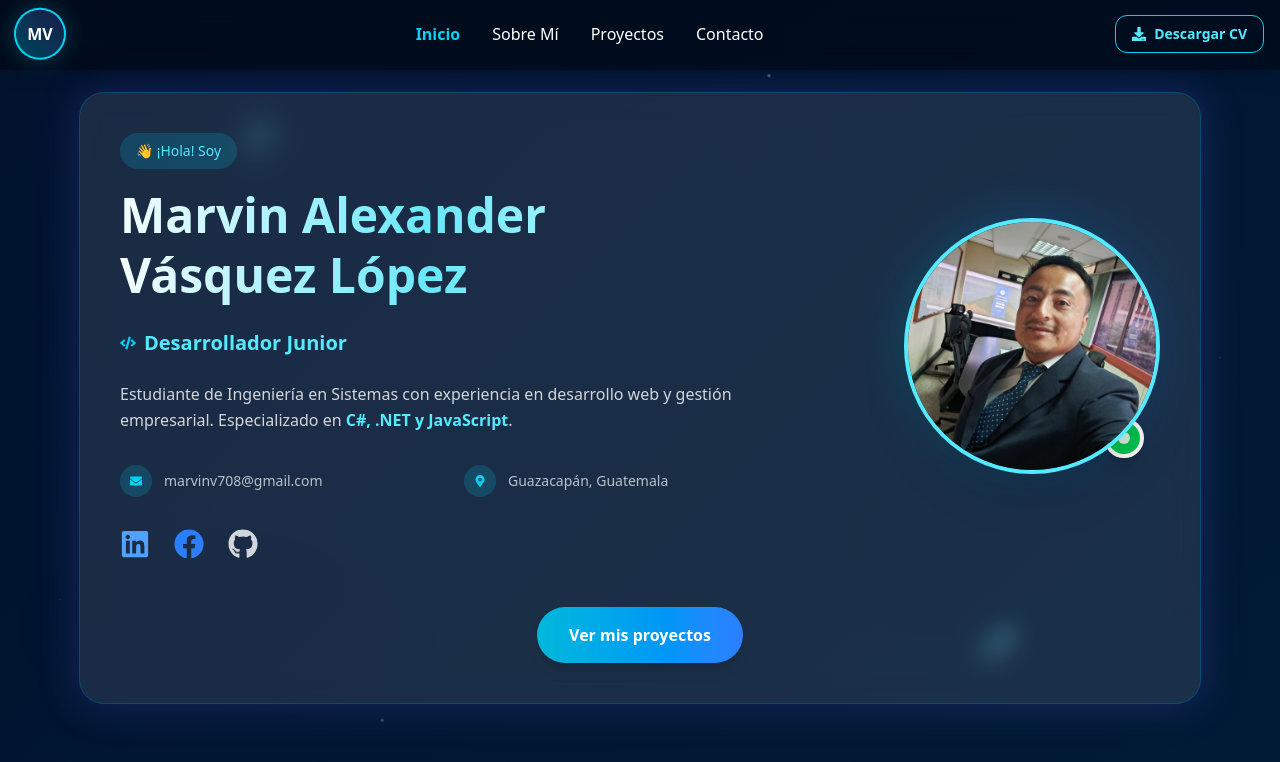
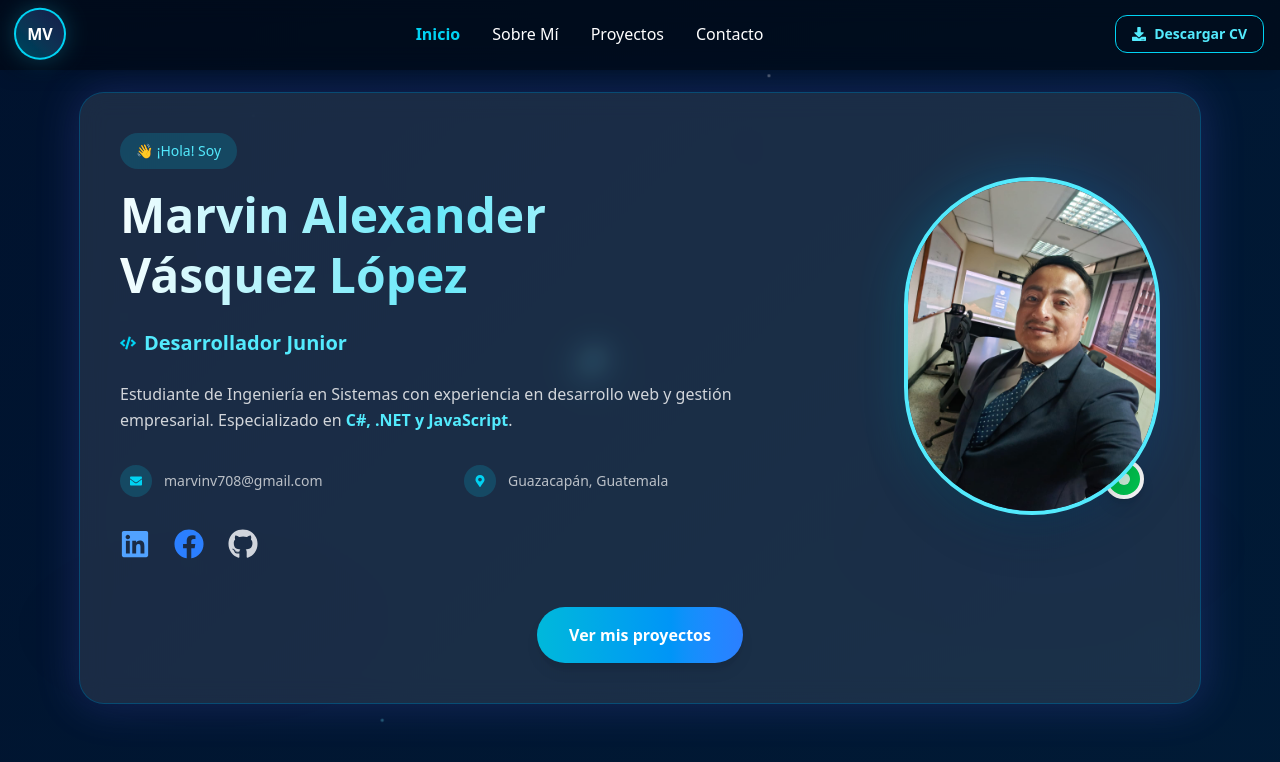
Before and after one commit to Alexmavl/Portafolio-mavl, a React (Vite) app: page / in a window 1280 px wide. Shown: the part 66-828 px from the top of the page. Built offline with nearby package versions, Linux system fonts and the light colour scheme.

Commit message:
se agregaron animaciones de responsividad para movil

```diff
--- a/src/App.css
+++ b/src/App.css
@@ -1,10 +1,40 @@
+/* ROOT CONTAINER RESPONSIVO */
 #root {
   max-width: 1280px;
   margin: 0 auto;
-  padding: 2rem;
-  text-align: center;
+  /* Padding responsivo optimizado */
+  padding: 0.5rem;
+  text-align: left; /* Mejor para móvil */
+  position: relative;
+  z-index: 2;
 }
 
+/* Responsive padding para diferentes dispositivos */
+@media (min-width: 640px) {
+  #root {
+    padding: 0.75rem 1rem;
+  }
+}
+
+@media (min-width: 768px) {
+  #root {
+    padding: 1rem 1.5rem;
+  }
+}
+
+@media (min-width: 1024px) {
+  #root {
+    padding: 1.5rem 2rem;
+  }
+}
+
+@media (min-width: 1280px) {
+  #root {
+    padding: 2rem;
+  }
+}
+
+/* ANIMACIONES OPTIMIZADAS */
 @keyframes backgroundShift {
   0% {
     background-position: 0% 50%;
@@ -18,8 +48,7 @@
 }
 
 @keyframes twinkle {
-  0%,
-  100% {
+  0%, 100% {
     opacity: 0.3;
     transform: scale(1);
   }
@@ -41,20 +70,17 @@
     opacity: 0.8;
   }
   100% {
-    transform: translateX(calc(100vw + 100px)) translateY(calc(100vh + 100px))
-      rotate(45deg);
+    transform: translateX(calc(100vw + 100px)) translateY(calc(100vh + 100px)) rotate(45deg);
     opacity: 0;
   }
 }
 
 @keyframes meteorGlow {
-  0%,
-  100% {
+  0%, 100% {
     box-shadow: 0 0 6px #67e8f9, 0 0 12px #67e8f9;
   }
   50% {
-    box-shadow: 0 0 20px #67e8f9, 0 0 40px #67e8f9,
-      0 0 60px rgba(103, 232, 249, 0.5);
+    box-shadow: 0 0 20px #67e8f9, 0 0 40px #67e8f9, 0 0 60px rgba(103, 232, 249, 0.5);
   }
 }
 
@@ -73,20 +99,19 @@
   }
 }
 
+/* BODY CON EFECTOS OPTIMIZADOS */
 body {
   background: linear-gradient(-45deg, #0b0b0b, #01223d, #000925, #011764);
   background-size: 400% 400%;
   animation: backgroundShift 20s ease infinite;
   color: #ffffff;
   position: relative;
-  body {
   overflow-x: hidden;
-
+  margin: 0;
+  padding: 0;
 }
 
-}
-
-/* Estrellas de fondo */
+/* ESTRELLAS OPTIMIZADAS PARA MÓVIL */
 body::before {
   content: '';
   position: fixed;
@@ -97,125 +122,39 @@
   pointer-events: none;
   z-index: 0;
   background-image:
-    /* Estrellas grandes */ radial-gradient(
-      circle at 20% 15%,
-      #ffffff 0%,
-      #ffffff 1px,
-      transparent 2px
-    ),
-    radial-gradient(
-      circle at 80% 25%,
-      #67e8f9 0%,
-      #67e8f9 1px,
-      transparent 2px
-    ),
-    radial-gradient(
-      circle at 15% 70%,
-      #ffffff 0%,
-      #ffffff 1px,
-      transparent 2px
-    ),
-    radial-gradient(
-      circle at 90% 80%,
-      #67e8f9 0%,
-      #67e8f9 1px,
-      transparent 2px
-    ),
-    radial-gradient(
-      circle at 60% 10%,
-      #ffffff 0%,
-      #ffffff 1px,
-      transparent 2px
-    ),
-    radial-gradient(
-      circle at 30% 90%,
-      #67e8f9 0%,
-      #67e8f9 1px,
-      transparent 2px
-    ),
-    radial-gradient(
-      circle at 75% 60%,
-      #ffffff 0%,
-      #ffffff 1px,
-      transparent 2px
-    ),
-    radial-gradient(
-      circle at 10% 40%,
-      #67e8f9 0%,
-      #67e8f9 1px,
-      transparent 2px
-    ),
-    /* Estrellas medianas */ radial-gradient(
-      circle at 45% 30%,
-      rgba(255, 255, 255, 0.8) 0%,
-      rgba(255, 255, 255, 0.8) 0.5px,
-      transparent 1px
-    ),
-    radial-gradient(
-      circle at 70% 45%,
-      rgba(103, 232, 249, 0.8) 0%,
-      rgba(103, 232, 249, 0.8) 0.5px,
-      transparent 1px
-    ),
-    radial-gradient(
-      circle at 25% 55%,
-      rgba(255, 255, 255, 0.8) 0%,
-      rgba(255, 255, 255, 0.8) 0.5px,
-      transparent 1px
-    ),
-    radial-gradient(
-      circle at 85% 20%,
-      rgba(103, 232, 249, 0.8) 0%,
-      rgba(103, 232, 249, 0.8) 0.5px,
-      transparent 1px
-    ),
-    /* Estrellas pequeñas */ radial-gradient(
-      circle at 35% 75%,
-      rgba(255, 255, 255, 0.6) 0%,
-      rgba(255, 255, 255, 0.6) 0.3px,
-      transparent 0.5px
-    ),
-    radial-gradient(
-      circle at 55% 85%,
-      rgba(103, 232, 249, 0.6) 0%,
-      rgba(103, 232, 249, 0.6) 0.3px,
-      transparent 0.5px
-    ),
-    radial-gradient(
-      circle at 95% 45%,
-      rgba(255, 255, 255, 0.6) 0%,
-      rgba(255, 255, 255, 0.6) 0.3px,
-      transparent 0.5px
-    ),
-    radial-gradient(
-      circle at 5% 75%,
-      rgba(103, 232, 249, 0.6) 0%,
-      rgba(103, 232, 249, 0.6) 0.3px,
-      transparent 0.5px
-    );
+    /* Estrellas principales - menos en móvil */
+    radial-gradient(circle at 20% 15%, #ffffff 0%, #ffffff 1px, transparent 2px),
+    radial-gradient(circle at 80% 25%, #67e8f9 0%, #67e8f9 1px, transparent 2px),
+    radial-gradient(circle at 15% 70%, #ffffff 0%, #ffffff 1px, transparent 2px),
+    radial-gradient(circle at 90% 80%, #67e8f9 0%, #67e8f9 1px, transparent 2px);
 
-  background-size:
-    100% 100%,
-    100% 100%,
-    100% 100%,
-    100% 100%,
-    100% 100%,
-    100% 100%,
-    100% 100%,
-    100% 100%,
-    100% 100%,
-    100% 100%,
-    100% 100%,
-    100% 100%,
-    100% 100%,
-    100% 100%,
-    100% 100%,
-    100% 100%;
-
+  background-size: 100% 100%, 100% 100%, 100% 100%, 100% 100%;
   animation: twinkle 3s ease-in-out infinite alternate;
 }
 
-/* Nebulosa de fondo */
+/* Estrellas adicionales solo en pantallas grandes */
+@media (min-width: 768px) {
+  body::before {
+    background-image:
+      radial-gradient(circle at 20% 15%, #ffffff 0%, #ffffff 1px, transparent 2px),
+      radial-gradient(circle at 80% 25%, #67e8f9 0%, #67e8f9 1px, transparent 2px),
+      radial-gradient(circle at 15% 70%, #ffffff 0%, #ffffff 1px, transparent 2px),
+      radial-gradient(circle at 90% 80%, #67e8f9 0%, #67e8f9 1px, transparent 2px),
+      radial-gradient(circle at 60% 10%, #ffffff 0%, #ffffff 1px, transparent 2px),
+      radial-gradient(circle at 30% 90%, #67e8f9 0%, #67e8f9 1px, transparent 2px),
+      radial-gradient(circle at 75% 60%, #ffffff 0%, #ffffff 1px, transparent 2px),
+      radial-gradient(circle at 10% 40%, #67e8f9 0%, #67e8f9 1px, transparent 2px),
+      /* Estrellas medianas */
+      radial-gradient(circle at 45% 30%, rgba(255, 255, 255, 0.8) 0%, rgba(255, 255, 255, 0.8) 0.5px, transparent 1px),
+      radial-gradient(circle at 70% 45%, rgba(103, 232, 249, 0.8) 0%, rgba(103, 232, 249, 0.8) 0.5px, transparent 1px),
+      radial-gradient(circle at 25% 55%, rgba(255, 255, 255, 0.8) 0%, rgba(255, 255, 255, 0.8) 0.5px, transparent 1px),
+      radial-gradient(circle at 85% 20%, rgba(103, 232, 249, 0.8) 0%, rgba(103, 232, 249, 0.8) 0.5px, transparent 1px);
+
+    background-size: 100% 100%, 100% 100%, 100% 100%, 100% 100%, 100% 100%, 100% 100%, 100% 100%, 100% 100%, 100% 100%, 100% 100%, 100% 100%, 100% 100%;
+  }
+}
+
+/* NEBULOSA DE FONDO OPTIMIZADA */
 body::after {
   content: '';
   position: fixed;
@@ -226,31 +165,25 @@
   pointer-events: none;
   z-index: 0;
   background-image:
-    /* Nebulosas difusas */ radial-gradient(
-      ellipse 300px 150px at 20% 30%,
-      rgba(103, 232, 249, 0.05) 0%,
-      transparent 70%
-    ),
-    radial-gradient(
-      ellipse 400px 200px at 80% 70%,
-      rgba(95, 39, 205, 0.08) 0%,
-      transparent 70%
-    ),
-    radial-gradient(
-      ellipse 250px 100px at 60% 20%,
-      rgba(103, 232, 249, 0.03) 0%,
-      transparent 70%
-    ),
-    radial-gradient(
-      ellipse 350px 180px at 15% 80%,
-      rgba(17, 47, 30, 0.1) 0%,
-      transparent 70%
-    );
-
+    /* Nebulosas simplificadas para móvil */
+    radial-gradient(ellipse 200px 100px at 20% 30%, rgba(103, 232, 249, 0.03) 0%, transparent 70%),
+    radial-gradient(ellipse 250px 120px at 80% 70%, rgba(95, 39, 205, 0.05) 0%, transparent 70%);
   animation: nebula 15s ease-in-out infinite;
 }
 
-/* Meteoritos */
+/* Nebulosas adicionales para pantallas grandes */
+@media (min-width: 768px) {
+  body::after {
+    background-image:
+      radial-gradient(ellipse 300px 150px at 20% 30%, rgba(103, 232, 249, 0.05) 0%, transparent 70%),
+      radial-gradient(ellipse 400px 200px at 80% 70%, rgba(95, 39, 205, 0.08) 0%, transparent 70%),
+      radial-gradient(ellipse 250px 100px at 60% 20%, rgba(103, 232, 249, 0.03) 0%, transparent 70%),
+      radial-gradient(ellipse 350px 180px at 15% 80%, rgba(17, 47, 30, 0.1) 0%, transparent 70%);
+  }
+}
+
+/* METEORITOS - DESHABILITADOS EN MÓVIL PARA PERFORMANCE */
+@media (min-width: 768px) {
   .space-meteors {
     position: fixed;
     top: 0;
@@ -267,13 +200,7 @@
     position: absolute;
     width: 4px;
     height: 40px;
-  background: linear-gradient(
-    135deg,
-    #67e8f9 0%,
-    rgba(103, 232, 249, 0.8) 30%,
-    rgba(103, 232, 249, 0.4) 60%,
-    transparent 100%
-  );
+    background: linear-gradient(135deg, #67e8f9 0%, rgba(103, 232, 249, 0.8) 30%, rgba(103, 232, 249, 0.4) 60%, transparent 100%);
     border-radius: 50% 50% 50% 50% / 60% 60% 40% 40%;
     animation: meteorFall 8s linear infinite, meteorGlow 2s ease-in-out infinite alternate;
   }
@@ -294,19 +221,13 @@
     height: 30px;
   }
 
-/* Meteorito adicional */
   .meteor-extra {
     position: fixed;
     top: -50px;
     left: -50px;
     width: 2px;
     height: 25px;
-  background: linear-gradient(
-    135deg,
-    rgba(255, 255, 255, 0.9) 0%,
-    rgba(103, 232, 249, 0.7) 40%,
-    transparent 100%
-  );
+    background: linear-gradient(135deg, rgba(255, 255, 255, 0.9) 0%, rgba(103, 232, 249, 0.7) 40%, transparent 100%);
     border-radius: 50%;
     pointer-events: none;
     z-index: 1;
@@ -314,8 +235,9 @@
     animation-delay: -6s;
     transform: rotate(45deg);
   }
+}
 
-/* Partículas estelares */
+/* PARTÍCULAS ESTELARES SIMPLIFICADAS */
 .star-particles {
   position: fixed;
   top: 0;
@@ -326,6 +248,7 @@
   z-index: 0;
 }
 
+@media (min-width: 768px) {
   .star-particles::before,
   .star-particles::after {
     content: '';
@@ -349,17 +272,11 @@
     left: 75%;
     animation-delay: -3s;
   }
-
-
-#root {
-  position: relative;
-  z-index: 2;
 }
 
-
+/* ANIMACIONES ESPACIALES OPTIMIZADAS */
 @keyframes spaceFloat {
-  0%,
-  100% {
+  0%, 100% {
     transform: translateY(0px);
   }
   50% {
@@ -368,14 +285,11 @@
 }
 
 @keyframes cosmicPulse {
-  0%,
-  100% {
-    box-shadow: 0 0 20px rgba(103, 232, 249, 0.4),
-      0 0 40px rgba(103, 232, 249, 0.2), 0 0 60px rgba(95, 39, 205, 0.1);
+  0%, 100% {
+    box-shadow: 0 0 20px rgba(103, 232, 249, 0.4), 0 0 40px rgba(103, 232, 249, 0.2), 0 0 60px rgba(95, 39, 205, 0.1);
   }
   50% {
-    box-shadow: 0 0 30px rgba(103, 232, 249, 0.6),
-      0 0 60px rgba(103, 232, 249, 0.4), 0 0 100px rgba(95, 39, 205, 0.3);
+    box-shadow: 0 0 30px rgba(103, 232, 249, 0.6), 0 0 60px rgba(103, 232, 249, 0.4), 0 0 100px rgba(95, 39, 205, 0.3);
   }
 }
 
@@ -397,35 +311,36 @@
   }
 }
 
+/* ESTILOS DE COMPONENTES */
 .space-glassmorphism {
-  background: linear-gradient(
-    135deg,
-    rgba(255, 255, 255, 0.1) 0%,
-    rgba(103, 232, 249, 0.05) 25%,
-    rgba(95, 39, 205, 0.05) 50%,
-    rgba(255, 255, 255, 0.1) 100%
-  );
+  background: linear-gradient(135deg, rgba(255, 255, 255, 0.1) 0%, rgba(103, 232, 249, 0.05) 25%, rgba(95, 39, 205, 0.05) 50%, rgba(255, 255, 255, 0.1) 100%);
   border: 1px solid rgba(103, 232, 249, 0.3);
-  box-shadow: 0 8px 32px rgba(103, 232, 249, 0.15),
-    inset 0 1px 0 rgba(255, 255, 255, 0.1);
+  box-shadow: 0 8px 32px rgba(103, 232, 249, 0.15), inset 0 1px 0 rgba(255, 255, 255, 0.1);
 }
 
 .cosmic-border {
   position: relative;
   border: 3px solid transparent;
   background: linear-gradient(45deg, #67e8f9, #5f27cd, #67e8f9) border-box;
-  -webkit-mask: linear-gradient(#fff 0 0) padding-box,
-    linear-gradient(#fff 0 0);
+  -webkit-mask: linear-gradient(#fff 0 0) padding-box, linear-gradient(#fff 0 0);
   -webkit-mask-composite: subtract;
   mask: linear-gradient(#fff 0 0) padding-box, linear-gradient(#fff 0 0);
   mask-composite: subtract;
 }
 
+/* ANIMACIONES DE PERFIL - REDUCIDAS EN MÓVIL */
 .profile-aura {
-  animation: spaceFloat 3s ease-in-out infinite,
-    cosmicPulse 2s ease-in-out infinite;
+  animation: spaceFloat 3s ease-in-out infinite;
 }
 
+@media (min-width: 768px) {
+  .profile-aura {
+    animation: spaceFloat 3s ease-in-out infinite, cosmicPulse 2s ease-in-out infinite;
+  }
+}
+
+/* PARTÍCULAS ORBITALES - SOLO DESKTOP */
+@media (min-width: 768px) {
   .orbit-container {
     position: absolute;
     top: 50%;
@@ -458,16 +373,11 @@
     animation: orbitParticles 10s linear infinite;
     animation-delay: -2s;
   }
+}
 
+/* TEXTO SHIMMER */
 .shimmer-text {
-  background: linear-gradient(
-    90deg,
-    #ffffff 0%,
-    #67e8f9 25%,
-    #ffffff 50%,
-    #67e8f9 75%,
-    #ffffff 100%
-  );
+  background: linear-gradient(90deg, #ffffff 0%, #67e8f9 25%, #ffffff 50%, #67e8f9 75%, #ffffff 100%);
   background-size: 200% auto;
   background-clip: text;
   -webkit-background-clip: text;
@@ -475,6 +385,7 @@
   animation: shimmer 3s ease-in-out infinite;
 }
 
+/* ICONOS SOCIALES */
 .social-icon-space {
   position: relative;
   overflow: hidden;
@@ -496,19 +407,63 @@
   transform: scale(1);
 }
 
-
+/* OPTIMIZACIÓN DE IMÁGENES */
 img {
   position: relative !important;
   z-index: 9999 !important;
   display: block !important;
   opacity: 1 !important;
+  max-width: 100%;
+  height: auto;
 }
 
+/* SCROLL OPTIMIZADO */
 html {
   scroll-behavior: smooth;
+  /* Removido scroll-snap para mejor compatibilidad móvil */
+}
+
+/* SCROLL SNAP SOLO EN DESKTOP */
+@media (min-width: 1024px) {
+  html {
     scroll-snap-type: y mandatory;
   }
 
   section {
     scroll-snap-align: start;
   }
+}
+
+/* OPTIMIZACIONES PARA PERFORMANCE EN MÓVIL */
+@media (max-width: 767px) {
+  /* Reducir animaciones en móvil */
+  * {
+    animation-duration: 0.3s !important;
+    animation-delay: 0s !important;
+  }
+
+  /* Simplificar sombras */
+  .space-glassmorphism {
+    box-shadow: 0 4px 16px rgba(103, 232, 249, 0.1);
+  }
+
+  /* Reducir blur effects */
+  .backdrop-blur-md {
+    backdrop-filter: blur(8px);
+  }
+}
+
+/* OPTIMIZACIÓN PARA PANTALLAS PEQUEÑAS */
+@media (max-width: 480px) {
+  #root {
+    padding: 0.25rem;
+  }
+}
+
+/* ACCESIBILIDAD - REDUCIR ANIMACIONES SI EL USUARIO LO PREFIERE */
+@media (prefers-reduced-motion: reduce) {
+  * {
+    animation: none !important;
+    transition: none !important;
+  }
+}
```
Lines whose indentation alone changed are shown as unchanged.
